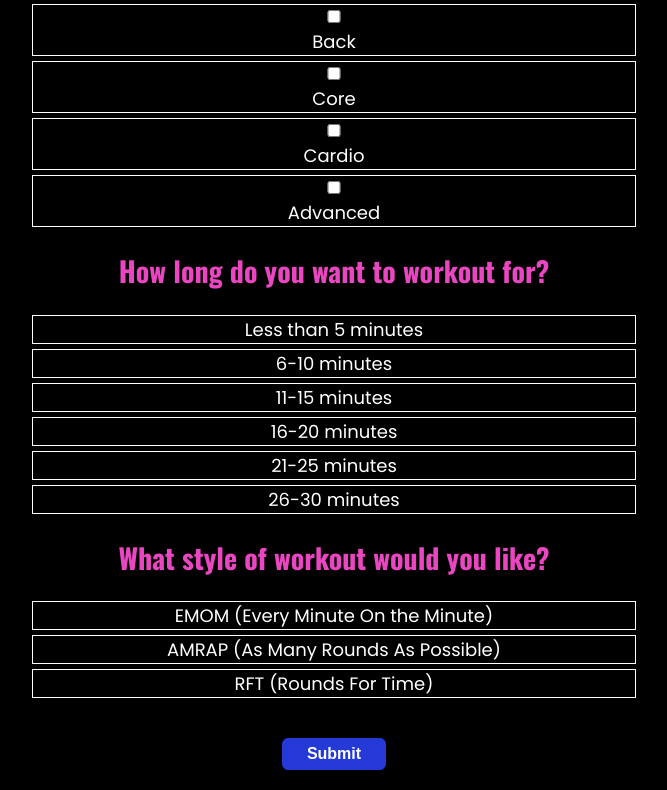
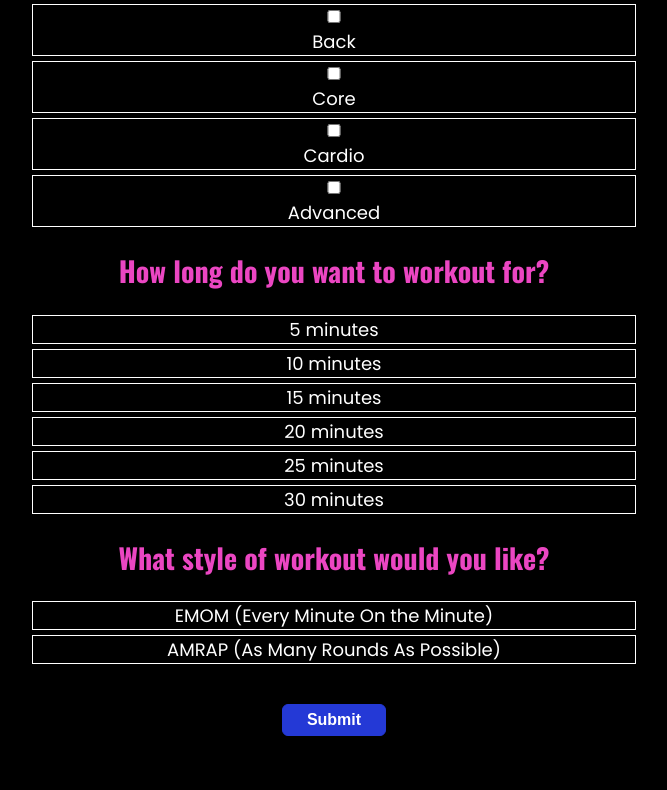
Before and after one commit to sarawarnock/workout-creator-capstone-client, a React (Create React App) app: page /create-workout in a window 1280 px wide. Shown: the part 458-1248 px from the top of the page, without its empty margins (306-973 px from the left). After the commit the page ends 1214 px from the top, so only its background shows below. Built offline with nearby package versions, Linux system fonts and the light colour scheme.

Commit message:
time interval changes

```diff
--- a/src/2-create-new-workout-checkbox.js
+++ b/src/2-create-new-workout-checkbox.js
@@ -57,6 +57,17 @@ class CreateNewWorkout2 extends Component {
     return Math.floor(Math.random() * (max - min + 1)) + min;
   }
 
+  checkString(inputString) {
+    let outputText = inputString;
+    if (inputString === undefined) {
+        outputText = "";
+    }
+    if (inputString == null) {
+        outputText = "";
+    }
+    return outputText;
+  }
+
   //POST to '/api/users' but randomize the data given the choices....
 
   handleFormSubmit = (e) => {
@@ -81,13 +92,13 @@ class CreateNewWorkout2 extends Component {
     console.log(data)
 
     let payload = {
-      is_advanced: data.Advanced,
-      is_arms: data.Arms,
-      is_back: data.Back,
-      is_cardio: data.Cardio,
-      is_chest: data.Chest,
-      is_core: data.Core,
-      is_legs: data.Legs,
+      is_advanced: this.checkString(data.Advanced),
+      is_arms: this.checkString(data.Arms),
+      is_back: this.checkString(data.Back),
+      is_cardio: this.checkString(data.Cardio),
+      is_chest: this.checkString(data.Chest),
+      is_core: this.checkString(data.Core),
+      is_legs: this.checkString(data.Legs),
       total_length: data.workoutTimeValue,
       workout_type: data.workoutTypeValue
     }
@@ -154,23 +165,23 @@ class CreateNewWorkout2 extends Component {
 
             <h2 className="workout-question-2">How long do you want to workout for?</h2>
               <div className="workout-time answer-2">
-                <input type="radio" id="time-1"name="workoutTimeValue" value="Less than 5 minutes" onClick={this.handleTimeChange} />
-                <label htmlFor="time-1">Less than 5 minutes</label>
+                <input type="radio" id="time-1"name="workoutTimeValue" value="5 minutes" onClick={this.handleTimeChange} />
+                <label htmlFor="time-1">5 minutes</label>
 
-                <input type="radio" id="time-2" name="workoutTimeValue" value="6-10 minutes" />
-                <label htmlFor="time-2">6-10 minutes</label>
+                <input type="radio" id="time-2" name="workoutTimeValue" value="10 minutes" />
+                <label htmlFor="time-2">10 minutes</label>
 
-                <input type="radio" id="time-3" name="workoutTimeValue" value="11-15 minutes" />
-                <label htmlFor="time-3">11-15 minutes</label>
+                <input type="radio" id="time-3" name="workoutTimeValue" value="15 minutes" />
+                <label htmlFor="time-3">15 minutes</label>
 
-                <input type="radio" id="time-4" name="workoutTimeValue" value="16-20 minutes" />
-                <label htmlFor="time-4">16-20 minutes</label>
+                <input type="radio" id="time-4" name="workoutTimeValue" value="20 minutes" />
+                <label htmlFor="time-4">20 minutes</label>
 
-                <input type="radio" id="time-5" name="workoutTimeValue" value="21-25 minutes" />
-                <label htmlFor="time-5">21-25 minutes</label>
+                <input type="radio" id="time-5" name="workoutTimeValue" value="25 minutes" />
+                <label htmlFor="time-5">25 minutes</label>
 
-                <input type="radio" id="time-6" name="workoutTimeValue" value="26-30 minutes" />
-                <label htmlFor="time-6">26-30 minutes</label>
+                <input type="radio" id="time-6" name="workoutTimeValue" value="30 minutes" />
+                <label htmlFor="time-6">30 minutes</label>
               </div>
 
               <h2 className="workout-question-3">What style of workout would you like?</h2>
@@ -182,8 +193,8 @@ class CreateNewWorkout2 extends Component {
                 <input type="radio" id="amrap" name="workoutTypeValue" value="AMRAP" />
                 <label htmlFor="amrap">AMRAP (As Many Rounds As Possible)</label>
 
-                <input type="radio" id="rft" name="workoutTypeValue" value="RFT" />
-                <label htmlFor="rft">RFT (Rounds For Time)</label>
+                {/* <input type="radio" id="rft" name="workoutTypeValue" value="RFT" />
+                <label htmlFor="rft">RFT (Rounds For Time)</label>   */}
                 </div>
                 <br />
                 <button type="submit" className="small-btn">
--- a/src/config.js
+++ b/src/config.js
@@ -1,3 +1,4 @@
 export default {
     API_ENDPOINT: 'http://localhost:8000/api',
+    TOKEN_KEY: 'thingful-client-auth-token',
   }
--- a/src/navbar.js
+++ b/src/navbar.js
@@ -22,13 +22,13 @@ export default function Navbar(props) {
         </li>
       </ul> */}
 
-      <nav role="navigation" class="nav">
-                <label for="hamburger">&#9776;</label>
+      <nav role="navigation" className="nav">
+                <label htmlFor="hamburger">&#9776;</label>
                 <input type="checkbox" id="hamburger"/>
-                    <ul class="menu">
-                        <li class="nav-link cl-home"> <Link to='/home'>Home</Link></li>
-                        <li class="nav-link cl-create-workout"> <Link to='/create-workout'>Create Workout</Link></li>
-                        <li class="nav-link cl-past-workouts"><Link to='/past-workouts'>Past Workouts</Link></li>
+                    <ul className="menu">
+                        <li className="nav-link cl-home"> <Link to='/home'>Home</Link></li>
+                        <li className="nav-link cl-create-workout"> <Link to='/create-workout'>Create Workout</Link></li>
+                        <li className="nav-link cl-past-workouts"><Link to='/past-workouts'>Past Workouts</Link></li>
                 </ul>
             </nav>
     </div>
```
